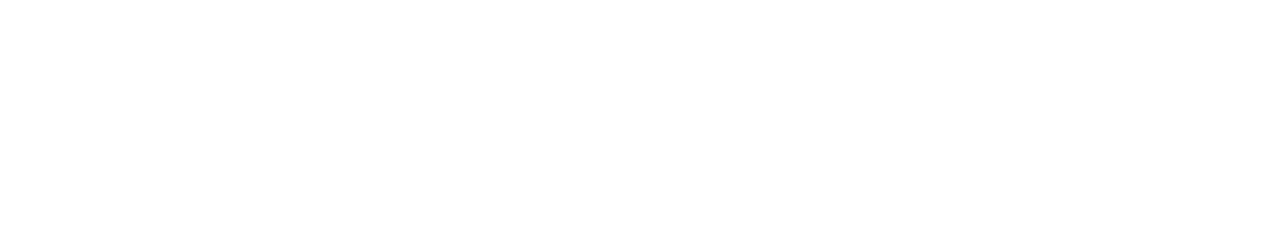
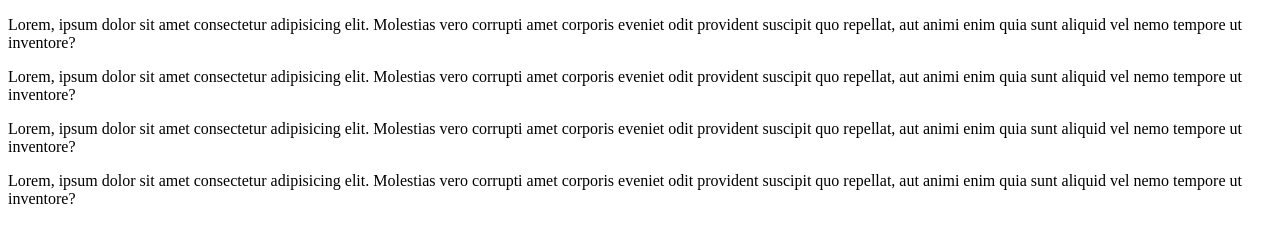
Before and after one commit to riedhampattel/12_NOVEMBER_8-00-to-9-00, a plain HTML site: page HTML&CSS/1.html in a window 1280 px wide. Drawn offline with Linux system fonts and the light colour scheme.

Commit message:
file update

```diff
--- a/HTML&CSS/1.html
+++ b/HTML&CSS/1.html
@@ -6,6 +6,9 @@
     <title>Document</title>
 </head>
 <body>
-
+    <p>Lorem, ipsum dolor sit amet consectetur adipisicing elit. Molestias vero corrupti amet corporis eveniet odit provident suscipit quo repellat, aut animi enim quia sunt aliquid vel nemo tempore ut inventore?</p>
+    <p>Lorem, ipsum dolor sit amet consectetur adipisicing elit. Molestias vero corrupti amet corporis eveniet odit provident suscipit quo repellat, aut animi enim quia sunt aliquid vel nemo tempore ut inventore?</p>
+    <p>Lorem, ipsum dolor sit amet consectetur adipisicing elit. Molestias vero corrupti amet corporis eveniet odit provident suscipit quo repellat, aut animi enim quia sunt aliquid vel nemo tempore ut inventore?</p>
+    <p>Lorem, ipsum dolor sit amet consectetur adipisicing elit. Molestias vero corrupti amet corporis eveniet odit provident suscipit quo repellat, aut animi enim quia sunt aliquid vel nemo tempore ut inventore?</p>
 </body>
 </html>
```
